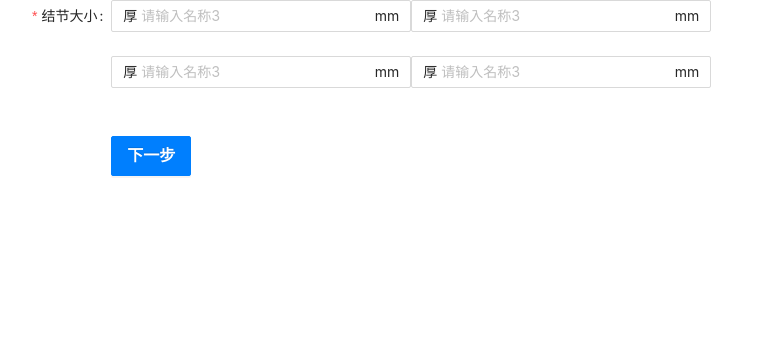
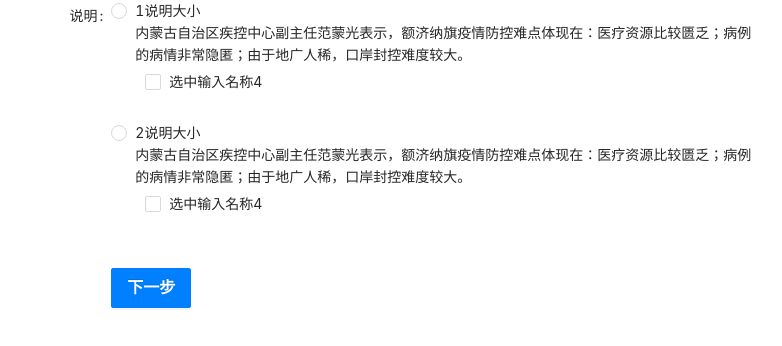
Before and after one commit to qp-design/dynamicForm, a React (Create React App) app: page / in a window 1280 px wide. Shown: the top 346 px of the page, without its empty margins (222-1004 px from the left). Built offline with nearby package versions, Linux system fonts and the light colour scheme.

Commit message:
feat: 增加单选按钮组件

```diff
--- /dev/null
+++ b/src/components/dynamic-form/fields/RadioGroupField.tsx
@@ -0,0 +1,20 @@
+import { Radio } from "antd";
+import ComplexFields from "./ComplexFields";
+
+export default function RadioGroupField({
+  options,
+  ...extraProps
+}: {
+  options: Array<any>;
+}) {
+  return (
+    <Radio.Group {...extraProps}>
+      {options.map((item, idx) => (
+        <Radio key={idx} value={item.value}>
+          {item.label}
+          {item.suffix ? <ComplexFields innerForm={item.suffix} /> : null}
+        </Radio>
+      ))}
+    </Radio.Group>
+  );
+}
--- a/src/components/dynamic-form/fields/index.tsx
+++ b/src/components/dynamic-form/fields/index.tsx
@@ -3,5 +3,6 @@ export { default as NumberField } from "./NumberField";
 export { default as TextAreaField } from "./TextAreaField";
 export { default as CheckboxField } from "./CheckboxField";
 export { default as CheckboxGroupField } from "./CheckboxGroupField";
-export { default as ComplexFields } from "./ComplexFields";
-export { default as SelectFields } from "./SelectField";
+export { default as ComplexField } from "./ComplexFields";
+export { default as SelectField } from "./SelectField";
+export { default as RadioGroupField } from "./RadioGroupField";
--- a/src/libs/types/formField.ts
+++ b/src/libs/types/formField.ts
@@ -7,6 +7,7 @@ type formType =
   | "checkbox"
   | "file"
   | "select"
+  | "radioGroup"
   | "checkboxGroup"
   | "complex";
 
--- a/src/pages/formConfig/index.ts
+++ b/src/pages/formConfig/index.ts
@@ -1,2 +1,3 @@
 export { default as one } from "./one";
 export { default as two } from "./two";
+export { default as three } from "./three";
--- /dev/null
+++ b/src/pages/formConfig/three.tsx
@@ -0,0 +1,51 @@
+import { FieldType } from "libs/types/formField";
+
+const innerForm: Array<FieldType> = [
+  {
+    colon: false,
+    name: "testOne",
+    type: "checkbox",
+    label: " ",
+    prefixIcon: (
+      <div>
+        内蒙古自治区疾控中心副主任范蒙光表示，额济纳旗疫情防控难点体现在：医疗资源比较匮乏；病例的病情非常隐匿；由于地广人稀，口岸封控难度较大。
+      </div>
+    ),
+    extraProps: {
+      label: "选中输入名称4",
+      placeholder: "请输入名称1",
+    },
+  },
+];
+
+const fieldsForm: Array<FieldType> = [
+  {
+    name: "user",
+    type: "radioGroup",
+    label: "说明",
+    extraProps: {
+      options: [
+        {
+          label: "1说明大小",
+          value: 1,
+          suffix: innerForm,
+        },
+        {
+          label: "2说明大小",
+          value: 2,
+          suffix: innerForm,
+        },
+      ],
+      a: "123",
+    },
+  },
+];
+
+const config = {
+  saveText: "下一步",
+  labelCol: { span: 8 },
+  wrapperCol: { span: 16 },
+  fields: fieldsForm,
+};
+
+export default config;
--- a/src/pages/formConfig/two.tsx
+++ b/src/pages/formConfig/two.tsx
@@ -1,57 +1,20 @@
 import { FieldType, NamePath } from "libs/types/formField";
 interface innerConfigType {
-  namePath: NamePath;
+  name: NamePath;
   [v: string]: unknown;
 }
-const impConfig = (params: Array<innerConfigType>): Array<FieldType> =>
-  params.map(({ namePath }: { namePath: NamePath }) => ({
-    style: {
-      display: "inline-block",
-      width: "45%",
+
+const formLineConfig = (params: Array<innerConfigType>): Array<FieldType> => [
+  {
+    ...params[0],
+    type: "checkbox",
   },
-    name: namePath,
+  {
+    ...params[1],
     type: "text",
-    // rules: [{ required: true, message: "请输入名称3" }],
-    extraProps: {
-      prefix: "厚",
-      suffix: "mm",
-      placeholder: "请输入名称3",
+    calIsDisabled: (getFieldValue) => !getFieldValue(params[0].name),
   },
-  }));
-// const InnerForm: Array<FieldType> = [
-//   {
-//     style: {
-//       display: "inline-block",
-//       width: 200,
-//     },
-//     name: ["user", 2, "users", "name"],
-//     type: "text",
-//     // rules: [{ required: true, message: "请输入名称3" }],
-//     extraProps: {
-//       prefix: "厚",
-//       suffix: "mm",
-//       placeholder: "请输入名称3",
-//     },
-//   },
-//   {
-//     style: {
-//       display: "inline-block",
-//       width: 200,
-//     },
-//     name: ["user", 2, "users", "age"],
-//     type: "text",
-//     // rules: [{ required: true, message: "请输入名称3" }],
-//     extraProps: {
-//       prefix: "厚",
-//       suffix: "mm",
-//       placeholder: "请输入名称3",
-//       style: {
-//         // width: 'calc(30% - 8px)',
-//       },
-//     },
-//   },
-// ];
-
+];
 const fieldsForm: Array<FieldType> = [
   {
     label: "结节大小",
@@ -59,51 +22,44 @@ const fieldsForm: Array<FieldType> = [
     rules: [{ required: true, message: "xxxxxxxx" }],
     type: "complex",
     extraProps: {
-      innerForm: impConfig([
+      innerForm: [
+        ...formLineConfig([
           {
-          namePath: ["user", 0, "users", "name"],
+            style: {
+              display: "inline-block",
+              width: 40,
+            },
+            name: ["user", 0, "one", "name"],
+            type: "checkbox",
           },
           {
-          namePath: ["user", 0, "users", "age"],
+            style: {
+              display: "inline-block",
+              width: "90%",
+            },
+            name: ["user", 0, "one", "des"],
+          },
+        ]),
+        ...formLineConfig([
+          {
+            style: {
+              display: "inline-block",
+              width: 40,
+            },
+            name: ["user", 1, "one", "name"],
+            type: "checkbox",
           },
           {
-          namePath: ["user", 1, "users", "name"],
+            style: {
+              display: "inline-block",
+              width: "90%",
             },
-        {
-          namePath: ["user", 1, "users", "age"],
+            name: ["user", 1, "one", "des"],
           },
         ]),
+      ],
     },
   },
-  // {
-  //   noStyle: true,
-  //   name: "",
-  //   type: "complex",
-  //   extraProps: {
-  //     innerForm: impConfig([
-  //       {
-  //         namePath: ["user", 1, "users", "name"],
-  //       },
-  //       {
-  //         namePath: ["user", 1, "users", "age"],
-  //       },
-  //     ]),
-  //     label: "结节大小",
-  //     labelCol: { span: 8 },
-  //     required: true,
-  //   },
-  // },
-  // {
-  //   noStyle: true,
-  //   name: "",
-  //   type: "complex",
-  //   extraProps: {
-  //     innerForm: InnerForm,
-  //     label: "结节大小",
-  //     labelCol: { span: 8 },
-  //     required: true,
-  //   },
-  // },
 ];
 
 const config = {
--- a/src/pages/position/one/index.tsx
+++ b/src/pages/position/one/index.tsx
@@ -1,6 +1,6 @@
 import React, { FC } from "react";
 import DynamicForm from "components/form";
-import { two as one } from "pages/formConfig";
+import { three as one } from "pages/formConfig";
 import { submitType } from "../../../libs/types/formField";
 
 const OneJsx: FC = () => {
```
Also changed, not shown: src/components/form/dynamicFormFields.tsx (+6 -4 lines). Lines whose indentation alone changed are shown as unchanged.
